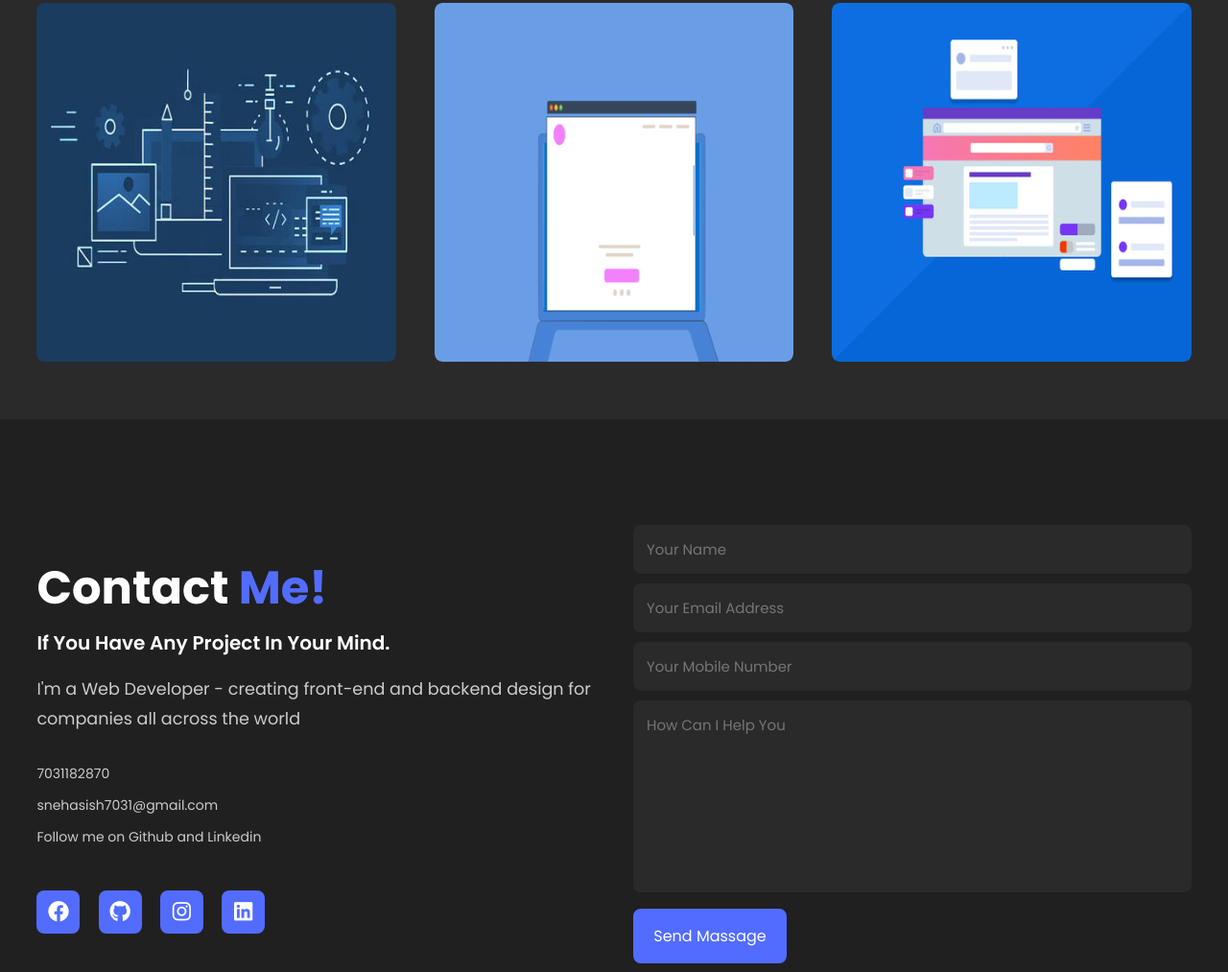
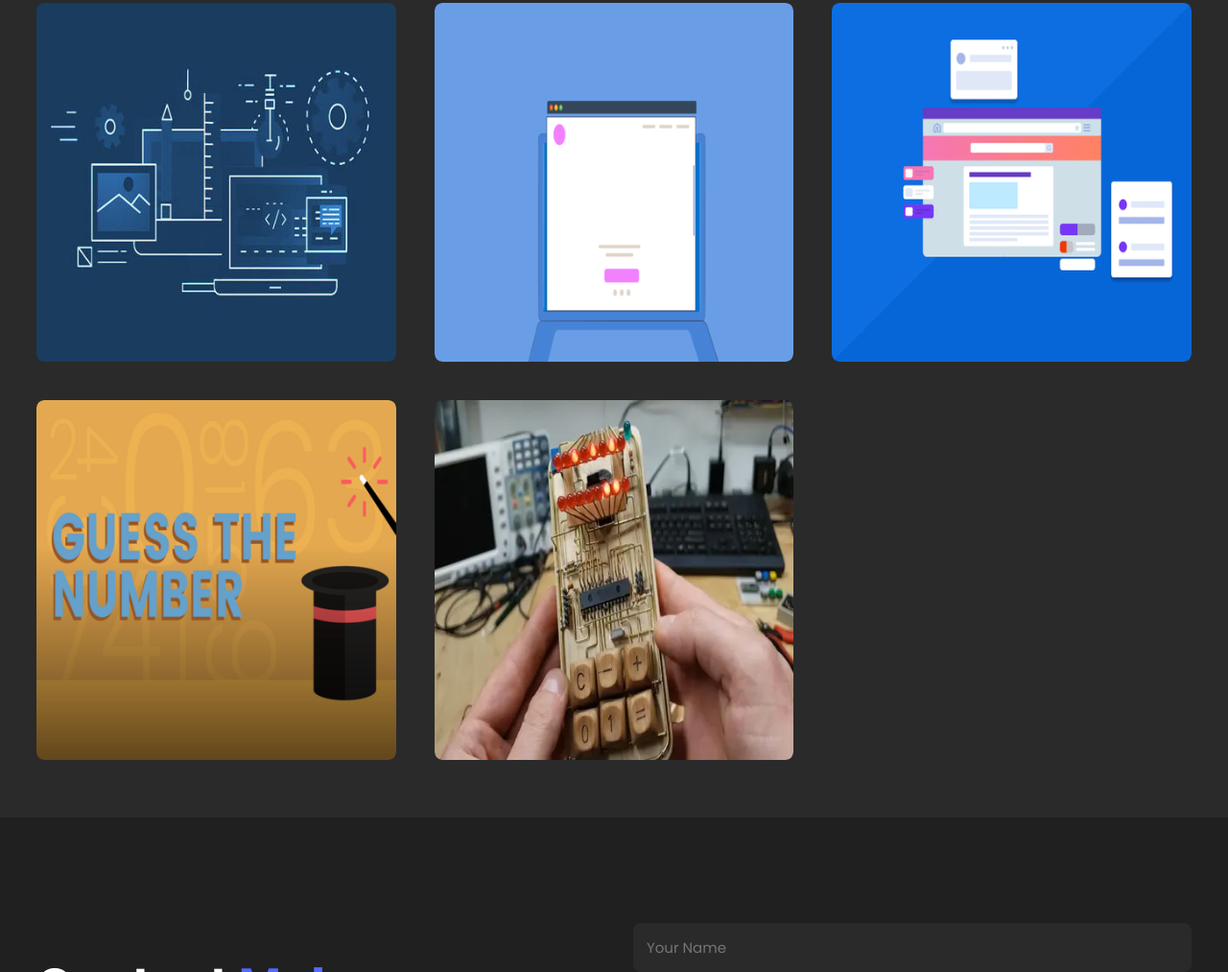
Before and after one commit to snehasishbhurisrestha/My-Portfolio, a plain HTML site: page index.html in a window 1280 px wide. Shown: the part 2822-3835 px from the top of the page at 96% size. Drawn offline with nearby package versions, Linux system fonts and the light colour scheme; a web font is replaced by a local one.

Commit message:
third commit

```diff
--- a/index.html
+++ b/index.html
@@ -121,8 +121,8 @@
             <div class="row">
                 <img src="Images/Header-1200-2 (1).gif">
                 <div class="layer">
-                    <h5>Temperater Converter</h5>
-                    <p>User will input temperature in Fahrenheit or Celsius and press a "convert" button. The converted temperature will then be displayed with the correct unit.</p>
+                    <h5 id="small">Temperater Converter</h5>
+                    <p>User will input temperature in Fahrenheit or Celsius and press "convert" button.The converted temperature will then be displayed with the correct unit.</p>
                     <a href="https://github.com/snehasishbhurisrestha/Temperater-Converter"><i class="fa-sharp fa-solid fa-arrow-up-right-from-square"></i></a>
                 </div>
             </div>
@@ -132,6 +132,22 @@
                     <h5>My Portfolio</h5>
                     <p>A portfolio website is a unique way to showcase my work and let others know about myself.</p>
                     <a href="#"><i class="fa-sharp fa-solid fa-arrow-up-right-from-square"></i></a>
+                </div>
+            </div>
+            <div class="row">
+                <img src="Images/games_guess_the_number (1).png">
+                <div class="layer">
+                    <h5>Number Guessing Game</h5>
+                    <p>This game is create using pygame module.Computer set a range and user guess the number and vice versa</p>
+                    <a href="https://github.com/snehasishbhurisrestha/Number-guessing-game"><i class="fa-sharp fa-solid fa-arrow-up-right-from-square"></i></a>
+                </div>
+            </div>
+            <div class="row">
+                <img src="Images/Binary-Calculator-Circuit-Sculpt.webp">
+                <div class="layer">
+                    <h5>Calculator</h5>
+                    <p>This game is create using pygame module.Computer set a range and user guess the number and vice versa</p>
+                    <a href="https://github.com/snehasishbhurisrestha/BINARY-DECIMAL-OCTAL-HEXADECIMAL-CALCULATOR"><i class="fa-sharp fa-solid fa-arrow-up-right-from-square"></i></a>
                 </div>
             </div>
         </div>
--- a/style.css
+++ b/style.css
@@ -258,6 +258,9 @@ span{
     font-size: 30px;
     font-weight: 600;
     margin-bottom: 15px;
+}
+#small{
+    font-size: 20px;
 }
 .projects .projects-content .row .layer p{
     color: var(--second-color);
```
Also changed, not shown: Images/Binary-Calculator-Circuit-Sculpt.webp (added), Images/games_guess_the_number (1).png (added), 2 other files.
